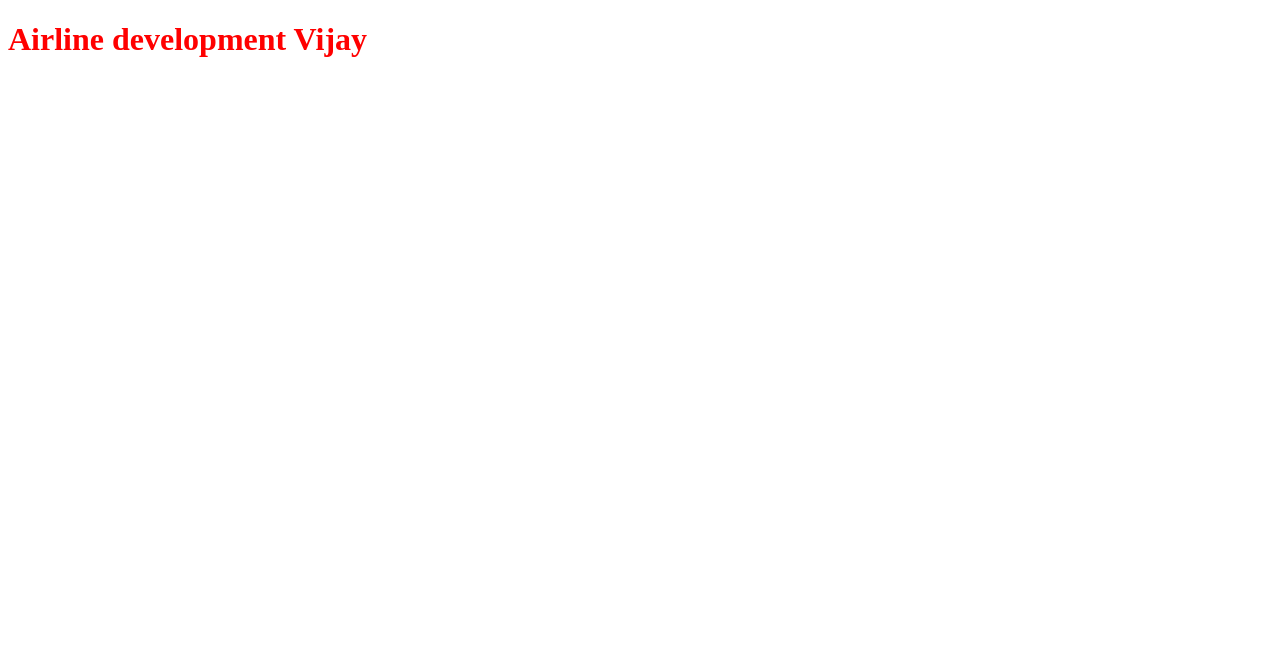
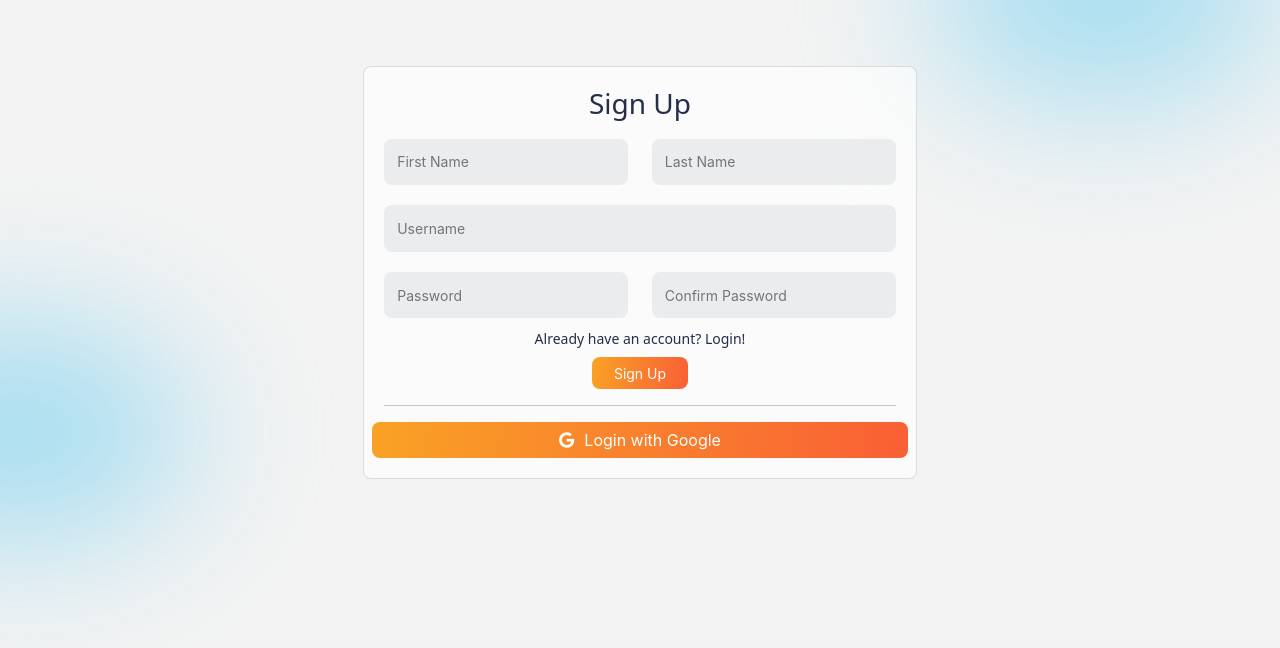
Before and after one commit to VijayGohel/Flight-Booking-app, a React app: page /auth in a window 1280 px wide. Shown: the top 648 px of the page. Built offline with nearby package versions, Linux system fonts and the light colour scheme.

Commit message:
design auth page

```diff
--- a/package.json
+++ b/package.json
@@ -14,7 +14,9 @@
   "author": "",
   "license": "ISC",
   "dependencies": {
+    "bootstrap": "^5.2.3",
     "react": "^18.2.0",
+    "react-bootstrap": "^2.7.2",
     "react-dom": "^18.2.0"
   },
   "devDependencies": {
@@ -25,6 +27,7 @@
     "@babel/preset-typescript": "^7.21.0",
     "@pmmmwh/react-refresh-webpack-plugin": "^0.5.10",
     "@types/react": "^18.0.28",
+    "@types/react-bootstrap": "^0.32.32",
     "@types/react-dom": "^18.0.11",
     "@typescript-eslint/eslint-plugin": "^5.54.0",
     "@typescript-eslint/parser": "^5.54.0",
--- a/src/App.tsx
+++ b/src/App.tsx
@@ -1,10 +1,14 @@
 import './styles.scss'
+import Auth from './pages/Auth/Auth'
 
 export const App = () => {
-  const hello = "Hello"
+  const hello = 'Hello'
   return (
-    <h1>
-      Airline {process.env.NODE_ENV} {process.env.name}
-    </h1>
+    <div className="app">
+      <div className="blur"> </div>
+      <div className="blur"> </div>
+
+      <Auth />
+    </div>
   )
 }
--- a/src/index.html
+++ b/src/index.html
@@ -4,9 +4,12 @@
     <meta charset="UTF-8">
     <meta http-equiv="X-UA-Compatible" content="IE=edge">
     <meta name="viewport" content="width=device-width, initial-scale=1.0">
+    <link href="https://cdn.jsdelivr.net/npm/bootstrap@5.1.3/dist/css/bootstrap.min.css" rel="stylesheet" integrity="sha384-1BmE4kWBq78iYhFldvKuhfTAU6auU8tT94WrHftjDbrCEXSU1oBoqyl2QvZ6jIW3" crossorigin="anonymous">
     <title>Airline</title>
 </head>
 <body>
     <div id="root"></div>
 </body>
+<script src="https://cdn.jsdelivr.net/npm/bootstrap@5.1.3/dist/js/bootstrap.bundle.min.js" integrity="sha384-ka7Sk0Gln4gmtz2MlQnikT1wXgYsOg+OMhuP+IlRH9sENBO0LRn5q+8nbTov4+1p" crossorigin="anonymous"></script>
+<script src="https://kit.fontawesome.com/3996ec16fd.js" crossorigin="anonymous"></script>
 </html>
--- /dev/null
+++ b/src/pages/Auth/Auth.scss
@@ -0,0 +1,43 @@
+@import '../../variables.scss';
+
+.login-container {
+  margin-top: 50px;
+  text-align: center;
+  background-color: $cardColor;
+  padding: 20px;
+  border-radius: 0.5rem;
+}
+
+.signup-form {
+  .form-input {
+    background-color: $inputColor;
+    outline: none;
+    border: none;
+    border-radius: 0.5rem;
+    padding: 0.8rem;
+    margin: 10px 0;
+    width: 100%;
+    font-size: 14px;
+  }
+
+  .login-link {
+    font-size: 14px;
+    cursor: pointer;
+  }
+
+  .signup-btn {
+    height: 2rem;
+    width: 6rem;
+    font-size: 14px;
+  }
+
+  .signin-google {
+    width: 50%;
+  }
+
+  .pass-match {
+    font-size: 14px;
+    align-self: flex-end;
+    color: red;
+  }
+}
--- /dev/null
+++ b/src/pages/Auth/Auth.tsx
@@ -0,0 +1,150 @@
+import { useState } from 'react'
+import './Auth.scss'
+
+const Auth = () => {
+  const initialState = {
+    firstName: '',
+    lastName: '',
+    userName: '',
+    password: '',
+    confirmPass: '',
+  }
+
+  const [isSignup, setIsSignup] = useState(true)
+  const [passMatched, setPassMatched] = useState(true)
+  const [data, setData] = useState(initialState)
+
+  const handleChange = (e: any) => {
+    setData({ ...data, [e.target.name]: e.target.value })
+  }
+
+  const handleSubmit = (e: any) => {
+    e.preventDefault()
+
+    if (isSignup) {
+      if (data.password != data.confirmPass) setPassMatched(false)
+      else console.log('SignUp', data)
+    } else {
+      // dispatch(login(data))
+      console.log('Submit ', data)
+    }
+  }
+
+  const resetForm = () => {
+    setPassMatched(true)
+    setData(initialState)
+  }
+
+  return (
+    <div className="container d-flex justify-content-center">
+      <div className="card login-container">
+        <h3 className="card-title">{isSignup ? 'Sign Up' : 'Login'}</h3>
+
+        <form className="signup-form" onSubmit={handleSubmit}>
+          {isSignup && (
+            <div className="row">
+              <div className="col-md-6 col-sm-12">
+                <input
+                  type="text"
+                  placeholder="First Name"
+                  value={data.firstName}
+                  onChange={handleChange}
+                  name="firstName"
+                  id="first-name"
+                  className="form-input"
+                />
+              </div>
+              <div className="col-md-6 col-sm-12">
+                <input
+                  type="text"
+                  placeholder="Last Name"
+                  value={data.lastName}
+                  onChange={handleChange}
+                  name="lastName"
+                  id="last-name"
+                  className="form-input"
+                />
+              </div>
+            </div>
+          )}
+          <div className="row">
+            <div className="col-sm-12">
+              <input
+                type="text"
+                placeholder="Username"
+                value={data.userName}
+                onChange={handleChange}
+                name="userName"
+                id="user-name"
+                className="form-input"
+              />
+            </div>
+          </div>
+
+          <div className="row">
+            <div className={`${isSignup ? 'col-md-6' : ''} col-sm-12`}>
+              <input
+                type="password"
+                placeholder="Password"
+                value={data.password}
+                onChange={handleChange}
+                name="password"
+                id="pass"
+                className="form-input"
+              />
+            </div>
+            {isSignup && (
+              <div className={`${isSignup ? 'col-md-6' : ''} col-sm-12`}>
+                <input
+                  type="password"
+                  placeholder="Confirm Password"
+                  value={data.confirmPass}
+                  onChange={handleChange}
+                  name="confirmPass"
+                  id="confirm-pass"
+                  className="form-input"
+                />
+              </div>
+            )}
+          </div>
+
+          {!passMatched && (
+            <span className="pass-match">*Password does not match!</span>
+          )}
+
+          <div
+            className="login-link"
+            onClick={() => {
+              setIsSignup((prev) => !prev)
+              resetForm()
+            }}
+          >
+            <span>
+              {isSignup
+                ? 'Already have an account? Login!'
+                : "Don't have an account? Signup!"}
+            </span>
+          </div>
+
+          <div className="row justify-content-center mt-2">
+            <button type="submit" className="btn signup-btn">
+              {isSignup ? 'Sign Up' : 'Login'}
+            </button>
+          </div>
+        </form>
+
+        <hr />
+
+        <div className="row justify-content-center">
+          <a href="/auth/google" className="btn signin-google">
+            <i className="fa-brands fa-google"></i>
+            <div style={{ width: '10px' }}></div>
+            <span>Login with Google</span>
+          </a>
+        </div>
+      </div>
+    </div>
+  )
+}
+
+export default Auth
--- a/src/styles.scss
+++ b/src/styles.scss
@@ -1,3 +1,62 @@
-h1 {
-  color: red;
+@import './variables.scss';
+
+.app {
+  color: $black;
+  padding: 1rem;
+  background-color: #f3f3f3;
+  overflow: hidden;
+  height: 100vh;
+
+  .blur {
+    position: absolute;
+    height: 14rem;
+    width: 22rem;
+    border-radius: 50%;
+    background-color: #a6ddf0;
+    filter: blur(72px);
+  }
+
+  div.blur:first-child {
+    top: -15%;
+    right: 0;
+  }
+
+  div.blur:nth-child(2) {
+    left: -10rem;
+    top: 40%;
+  }
 }
+
+.btn {
+  border: none;
+  outline: none;
+  background: $buttonBg;
+  color: white;
+  border-radius: 0.5rem;
+  transition: all 100ms ease-out;
+  display: flex;
+  align-items: center;
+  justify-content: center;
+  font-family: 'Inter', sans-serif;
+
+  &:hover {
+    background: transparent;
+    color: $orange;
+    border: 2px solid $orange;
+    cursor: pointer;
+  }
+
+  &:disabled {
+    background: silver;
+    pointer-events: none;
+  }
+}
+
+input,
+textarea {
+  font-family: 'Inter', sans-serif;
+}
+
+::-webkit-scrollbar {
+  display: none;
+}
--- /dev/null
+++ b/src/variables.scss
@@ -0,0 +1,8 @@
+$yellow: #f5c32c;
+$orange: #fca61f;
+$black: #242d49;
+$gray: rgba(36, 45, 73, 0.65);
+$hrColor: #cfcdcd;
+$cardColor: rgba(255, 255, 255, 0.64);
+$buttonBg: linear-gradient(98.63deg, #f9a225 0%, #f95f35 100%);
+$inputColor: rgba(40, 52, 62, 0.07);
```
Also changed, not shown: 1 other file (tests, documents, lock files or other folders).
